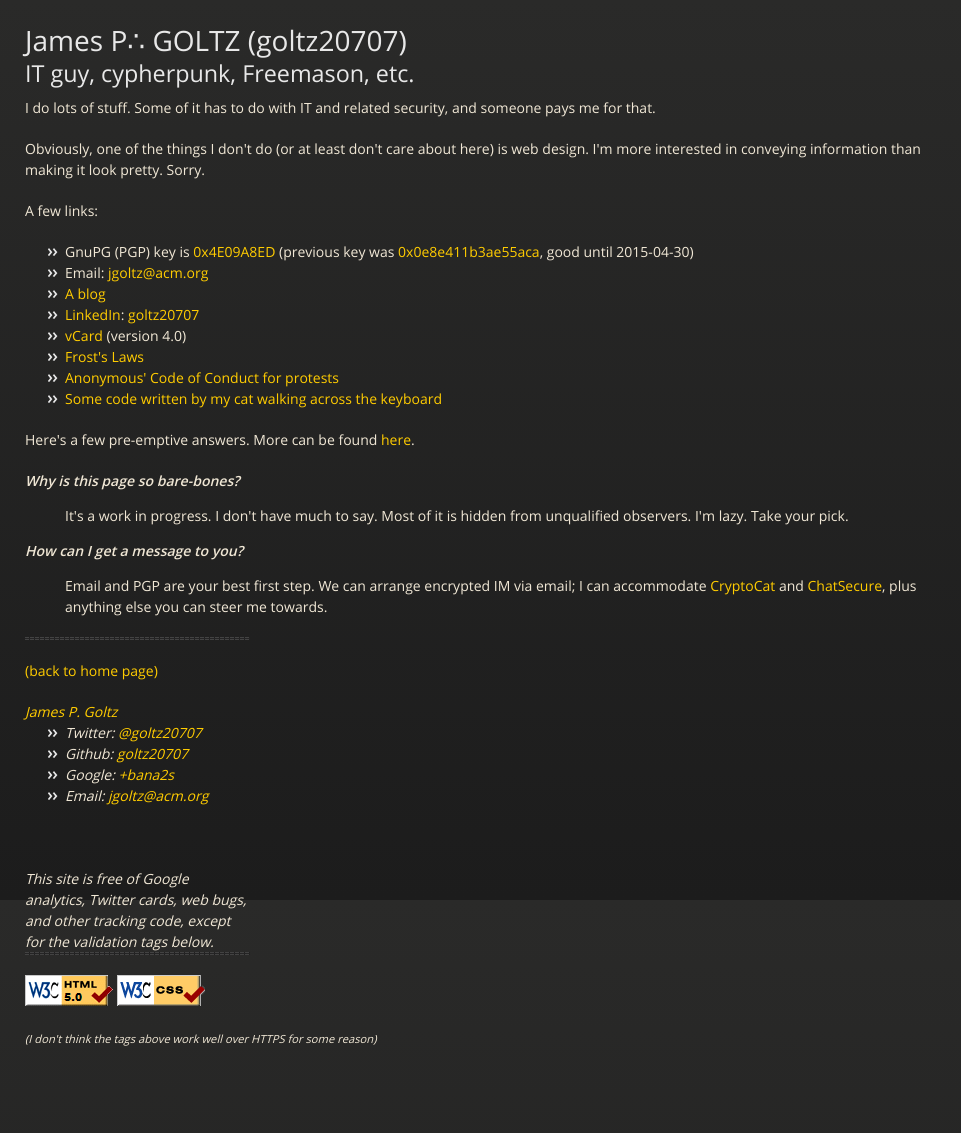
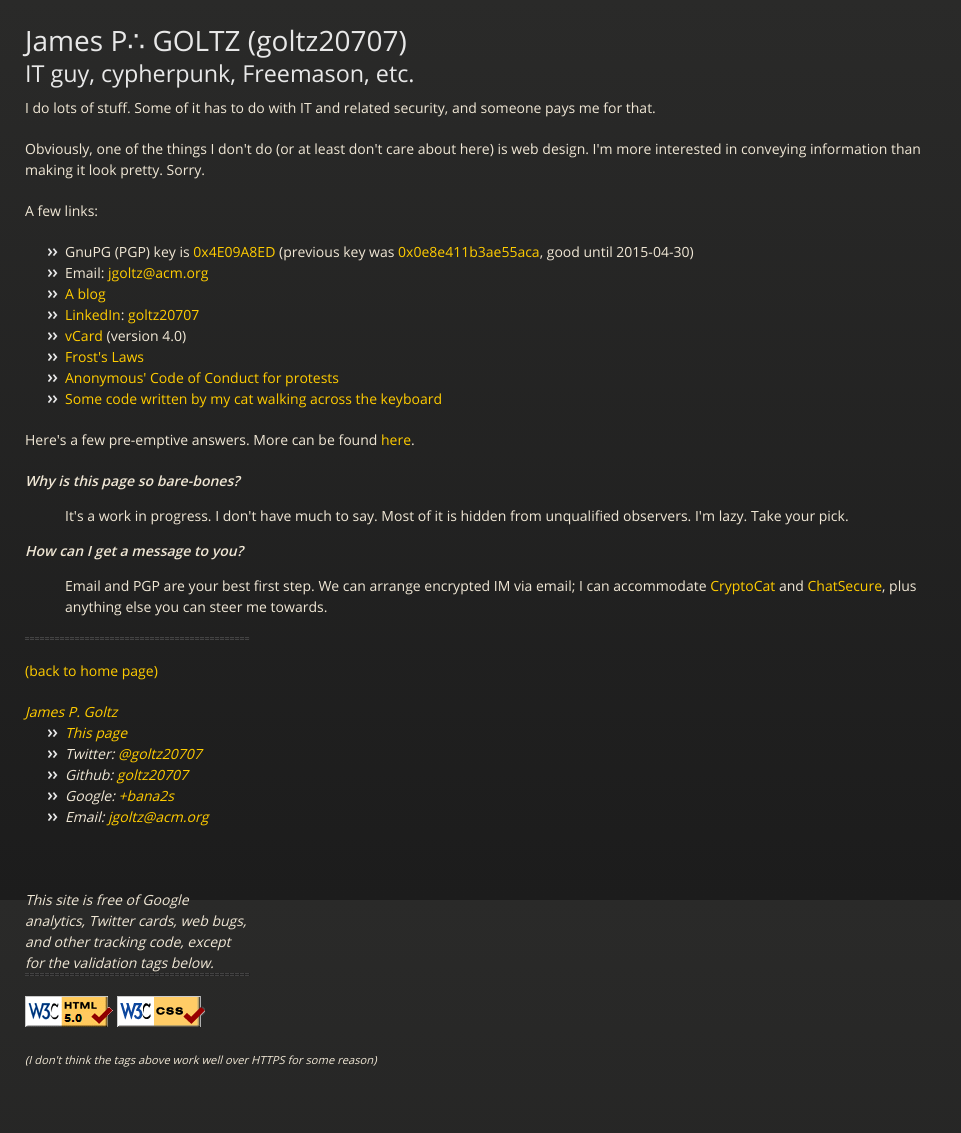
Before and after one commit to goltz20707/goltz20707.github.io, a Jekyll site: the page built from index.html, in a window 1280 px wide. Shown: the whole page, without its empty margins (0-961 px from the left). Built offline with Jekyll 4.4.1, drawn with Linux system fonts in a browser that asks for light colours; before the commit the page ends 1112 px from its top, so only the background shows below that.

Commit message:
Trying to fix h-card.

```diff
--- a/_includes/footer.html
+++ b/_includes/footer.html
@@ -3,8 +3,11 @@
 <!-- because "margin-left: 0pt" breaks in IE -->
 <p><a href="/">(back to home page)</a></p>
 <address style="width: 25%">
-  <a class="h-card" href="http://goltz20707.mmert.org/">James P. Goltz</a><br/>
+  <a class="h-card" href="http://goltz20707.mmert.org/"
+  u-url="http://goltz20707.mmert.org/">James P. Goltz</a><br/>
   <ul>
+    <li><a href="http://goltz20707.mmert.org/"
+    rel="me">This page</a></li>
   <li>Twitter: <a href="https://twitter.com/goltz20707" rel="me">@goltz20707</a></li>
   <li>Github: <a href="https://github.com/goltz20707" rel="me">goltz20707</a></li>
   <li>Google: <a href="https://google.com/+bana2s" rel="me">+bana2s</a></li>
```
